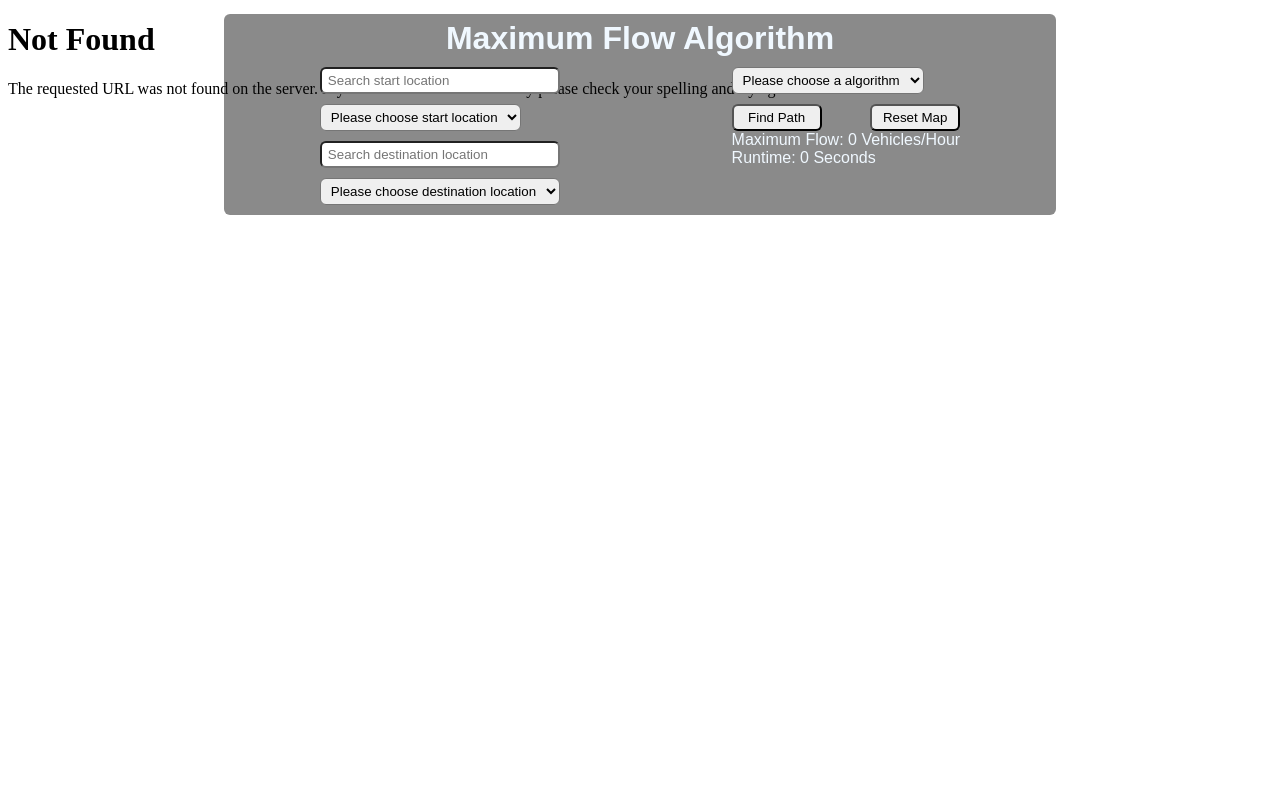
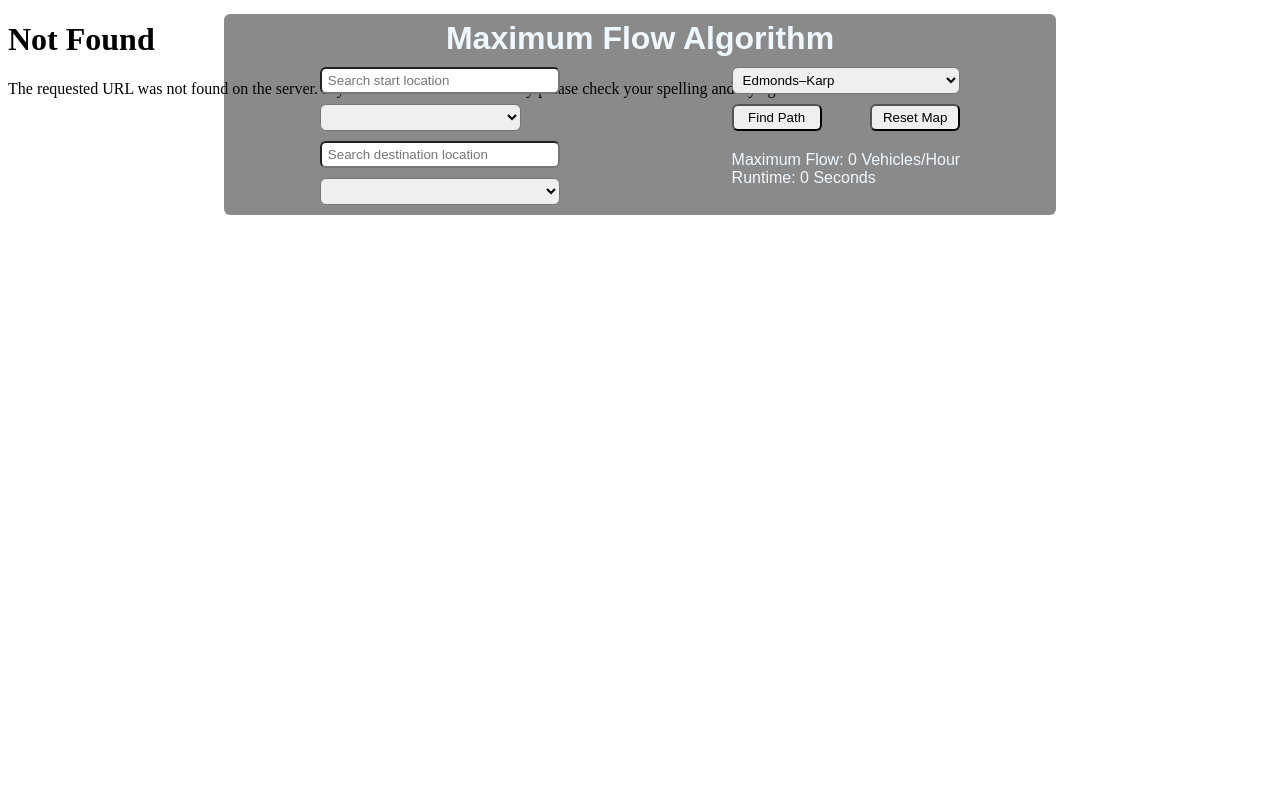
Before and after one commit to thanhnguyen257/cst-sdh-hk241-maximum-flow, a Flask app: page / in a window 1280 px wide. After the commit the page ends 215 px from the top, so only its background shows below. Run offline with Flask 3, Linux system fonts and the light colour scheme; parts of the project's set-up code (start-up, migrations or seed data) failed here and were passed over.

Commit message:
Modify UI

```diff
--- a/static/script.js
+++ b/static/script.js
@@ -47,6 +47,9 @@ function populateOptions() {
                 opt.value = idx++;
                 algorithmSelect.appendChild(opt);
             });
+            document.getElementById('start').value = 2;
+            document.getElementById('destination').value = 1;
+            document.getElementById('algorithm').value = 1;
         });
 }
 window.onload = populateOptions;
@@ -78,14 +81,19 @@ async function getMap(reset) {
         sorted_path.forEach(([path, color]) => {
             const boxContainer = document.createElement('div');
             boxContainer.className = 'path-container';
+            boxContainer.style.margin = '0';
 
             const pathColor = document.createElement('div');
             pathColor.className = 'path-color';
-            pathColor.style.backgroundColor = color;
+            pathColor.style.backgroundColor = data.color_path[path];
+            pathColor.style.width = '20px';
+            pathColor.style.height = '20px';;
+            pathColor.style.borderRadius = '50%';
             pathColor.onclick = getMap_static(path);
 
             const pathName = document.createElement('span');
             pathName.className = 'path-name';
+            pathName.style.color = '#333';
             if (path === '0') {
                 pathName.innerText = 'Full path';
             } else {
--- a/static/styles.css
+++ b/static/styles.css
@@ -11,6 +11,45 @@ body {
 .container {
     position: relative;
     height: 100vh;
+    overflow: hidden;
+}
+
+#path-container {
+    position: absolute;
+    border-radius: 6px;
+    right: 20px;
+    bottom: 20px;
+    background-color: #07080778;
+    max-width: 14rem;
+    max-height: 14rem;
+    overflow: hidden auto;
+    padding: 0 20px;
+}
+
+#path-container .path-container {
+    margin: 10px 0 !important;
+    display: flex;
+    justify-content: center;
+    align-items: center;
+    padding: 4px 6px;
+    border-radius: 6px;
+    background-color: #f0f8ff;
+}
+
+#path-container .path-container .path-color {
+    width: 20px;
+    height: 20px;
+    border: 1px solid #07080778;
+    border-radius: 10px;
+    margin-right: 4px;
+}
+
+#path-container .path-container .path-name {
+    flex-grow: 1;
+    text-align: left;
+    overflow: hidden;
+    text-overflow: ellipsis;
+    white-space: nowrap;
 }
 
 .form-container {
@@ -19,6 +58,8 @@ body {
     left: 0;
     right: 0;
     height: auto;
+    min-width: 50vw;
+    max-width: 70vw;
     margin: 0.85rem 14rem 14rem;
     padding: 6px 10px 0 10px;
     background-color: #07080778;
@@ -78,6 +119,14 @@ body {
     border-radius: 6px;
 }
 
+.form-container .wrapper .utils #algorithm {
+    width: 100%;
+}
+
+.form-container .wrapper .utils .data {
+    margin-top: 20px;
+}
+
 #map-container {
     height: 100vh;
 }
--- a/templates/index.html
+++ b/templates/index.html
@@ -5,23 +5,6 @@
     <meta name="viewport" content="width=device-width, initial-scale=1.0">
     <title>Maximum Flow Algorithm</title>
     <link rel="stylesheet" href="{{ url_for('static', filename='styles.css') }}">
-    <style>
-        .path-container {
-            display: flex;
-            align-items: center;
-            margin: 10px 0;
-        }
-        .path-color {
-            width: 50px;
-            height: 50px;
-            margin-right: 10px;
-            cursor: pointer;
-        }
-        .path-name {
-            font-size: 18px;
-            cursor: pointer;
-        }
-    </style>
 </head>
 <body>
     <div class="container">
@@ -58,8 +41,9 @@
                     </div>
                 </div>
             </div>
-            <div id="path-container"></div>
         </div>
+
+        <div id="path-container"></div>
 
         <div id="map-container">
             <iframe id="map-frame" src="static/default_map.html" width="100%" height="100%" style="border: none;" allowfullscreen></iframe>
```
